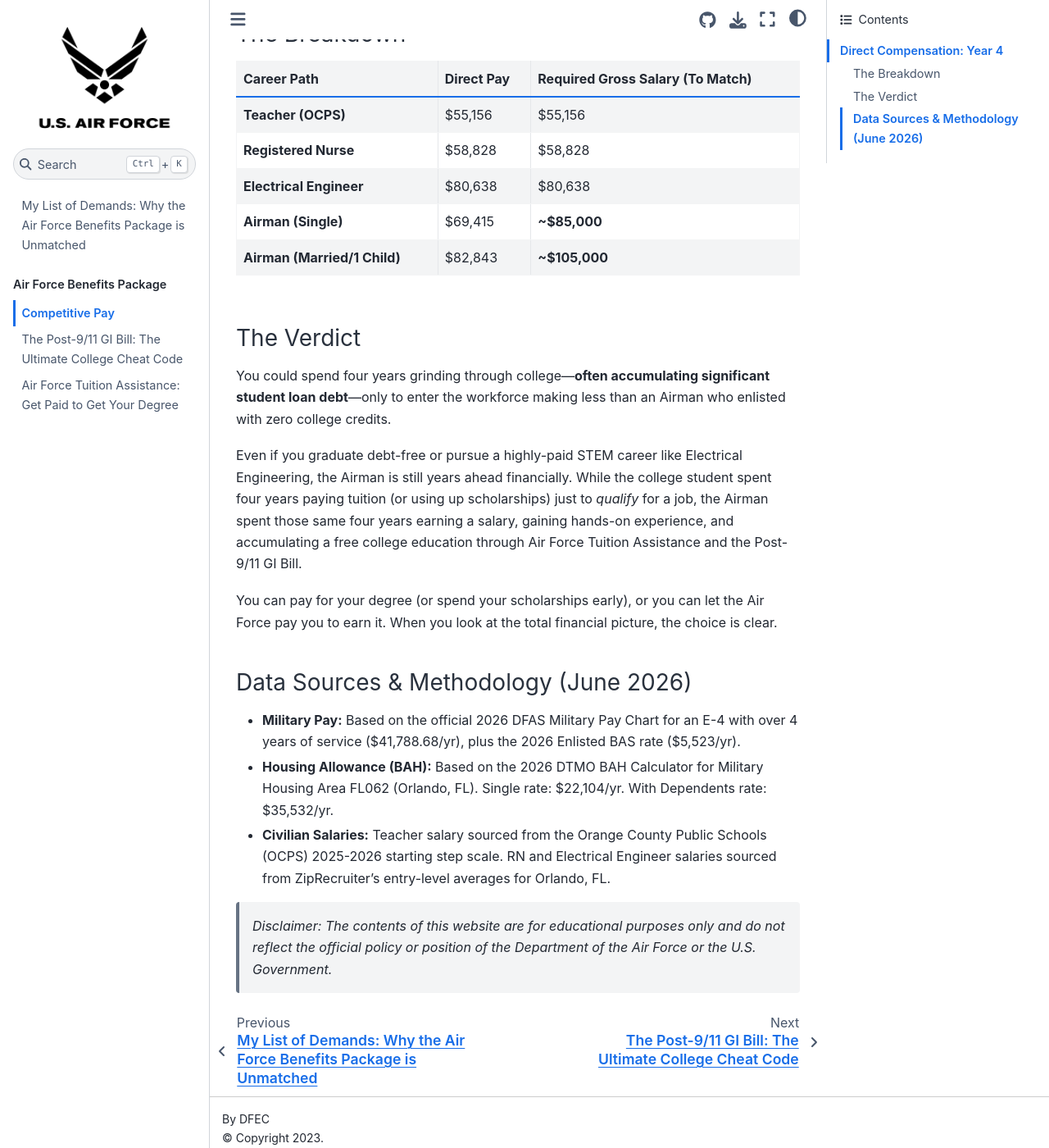
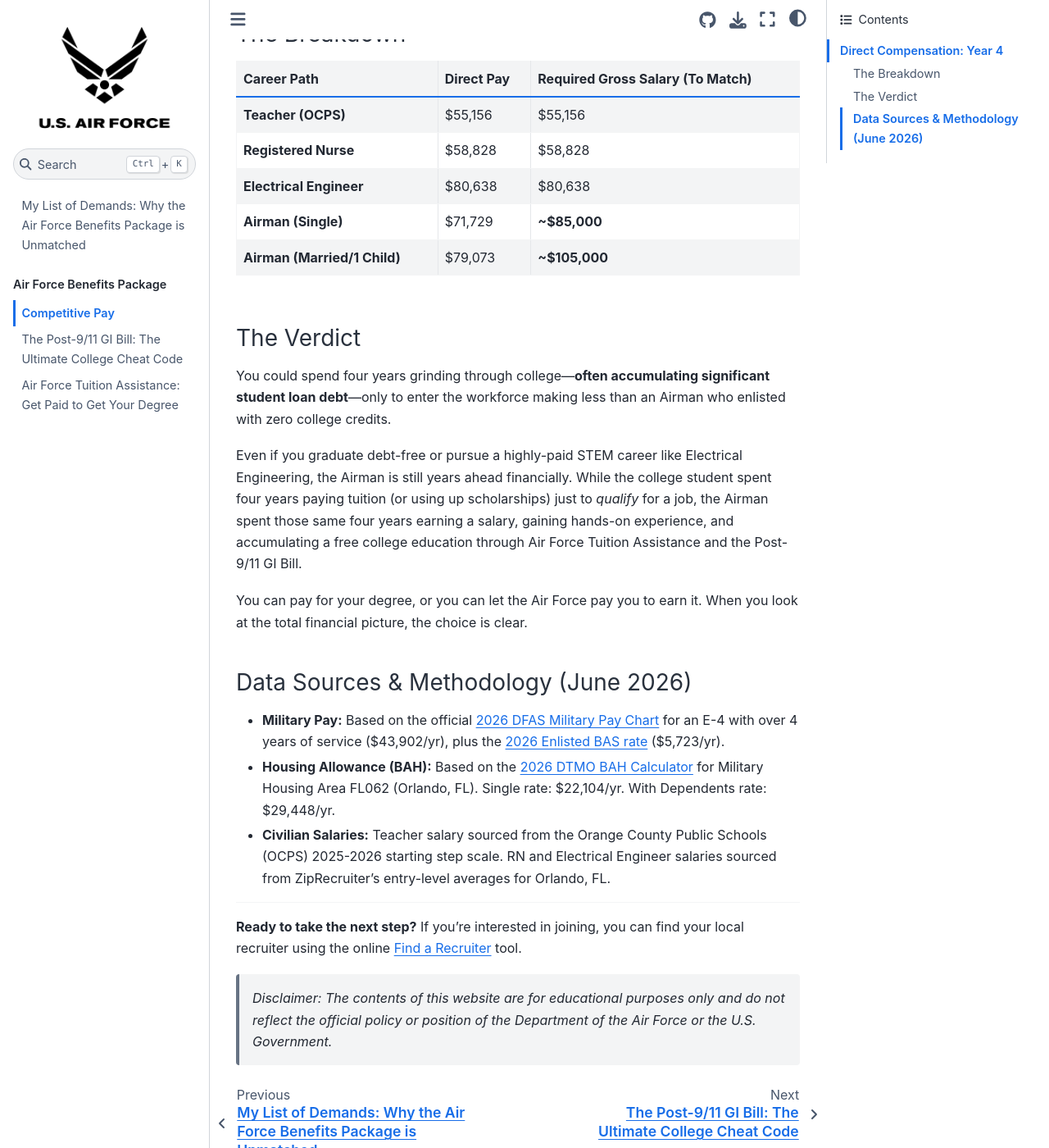
Before and after one commit to jwyche915/AirForce_Benefits, a Jupyter Book: the page built from book/competitive_pay.md, in a window 1280 px wide and 1400 px high, scrolled down 790 px. Shown: the whole window at 82% size. Built offline with Jupyter Book 1.0.4 settings and Sphinx 7.4.7 and the Sphinx Book theme 1.1.4, drawn with Linux system fonts in a browser that asks for light colours.

Commit message:
corrected minor errors across several pages

```diff
--- a/book/competitive_pay.md
+++ b/book/competitive_pay.md
@@ -19,8 +19,8 @@
 | **Teacher (OCPS)** | $55,156 | $55,156 |
 | **Registered Nurse** | $58,828 | $58,828 |
 | **Electrical Engineer** | $80,638 | $80,638 |
-| **Airman (Single)** | $69,415 | **~$85,000** |
-| **Airman (Married/1 Child)** | $82,843 | **~$105,000** |
+| **Airman (Single)** | $71,729 | **~$85,000** |
+| **Airman (Married/1 Child)** | $79,073 | **~$105,000** |
 
 ### The Verdict
 
@@ -28,11 +28,15 @@
 
 Even if you graduate debt-free or pursue a highly-paid STEM career like Electrical Engineering, the Airman is still years ahead financially. While the college student spent four years paying tuition (or using up scholarships) just to *qualify* for a job, the Airman spent those same four years earning a salary, gaining hands-on experience, and accumulating a free college education through Air Force Tuition Assistance and the Post-9/11 GI Bill.
 
-You can pay for your degree (or spend your scholarships early), or you can let the Air Force pay you to earn it. When you look at the total financial picture, the choice is clear.
+You can pay for your degree, or you can let the Air Force pay you to earn it. When you look at the total financial picture, the choice is clear.
 
 ### Data Sources & Methodology (June 2026)
-* **Military Pay:** Based on the official 2026 DFAS Military Pay Chart for an E-4 with over 4 years of service (\$41,788.68/yr), plus the 2026 Enlisted BAS rate (\$5,523/yr).
-* **Housing Allowance (BAH):** Based on the 2026 DTMO BAH Calculator for Military Housing Area FL062 (Orlando, FL). Single rate: \$22,104/yr. With Dependents rate: \$35,532/yr.
+* **Military Pay:** Based on the official [2026 DFAS Military Pay Chart](https://www.dfas.mil/MilitaryMembers/payentitlements/Pay-Tables/Basic-Pay/EM/) for an E-4 with over 4 years of service (\$43,902/yr), plus the [2026 Enlisted BAS rate](https://www.dfas.mil/MilitaryMembers/payentitlements/Pay-Tables/bas/) (\$5,723/yr).
+* **Housing Allowance (BAH):** Based on the [2026 DTMO BAH Calculator](https://www.travel.dod.mil/Allowances/Basic-Allowance-for-Housing/BAH-Rate-Lookup/) for Military Housing Area FL062 (Orlando, FL). Single rate: \$22,104/yr. With Dependents rate: \$29,448/yr.
 * **Civilian Salaries:** Teacher salary sourced from the Orange County Public Schools (OCPS) 2025-2026 starting step scale. RN and Electrical Engineer salaries sourced from ZipRecruiter's entry-level averages for Orlando, FL.
 
+---
+**Ready to take the next step?**
+If you're interested in joining, you can find your local recruiter using the online [Find a Recruiter](https://www.airforce.com/find-a-recruiter) tool.
+
 > *Disclaimer: The contents of this website are for educational purposes only and do not reflect the official policy or position of the Department of the Air Force or the U.S. Government.*
```
Also changed, not shown: book/intro.md (+2 -2 lines).
